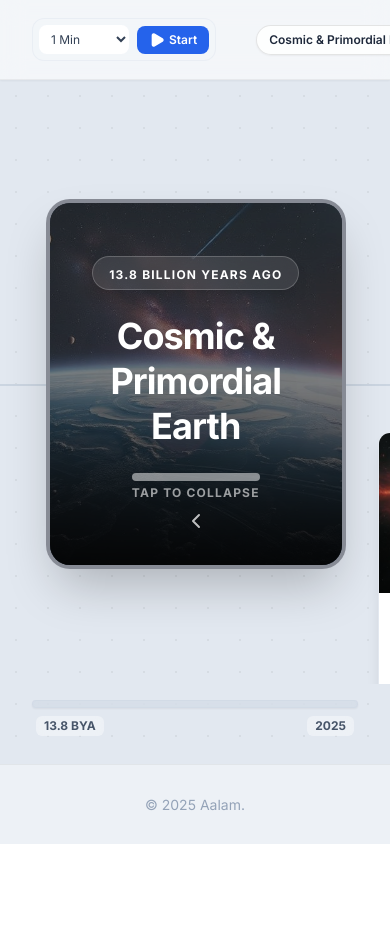
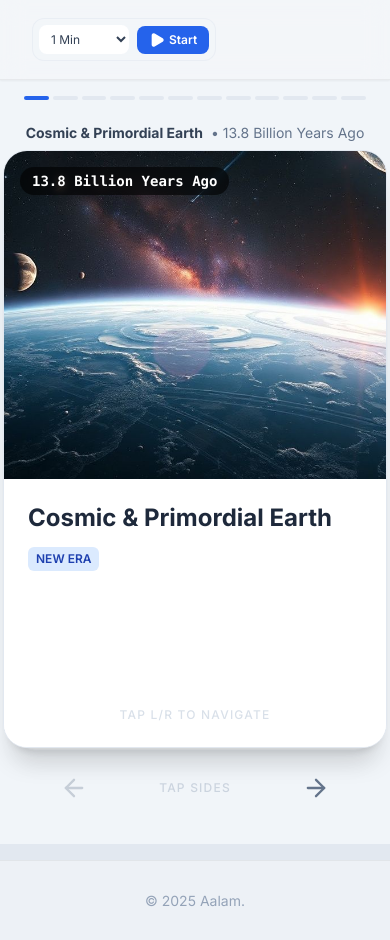
Before and after one commit to 1955mars/AalamEpochCalendar, a React (Vite) app: page / in a window 390 px wide. Before the commit the page ends 844 px from the top, so only its background shows below. Built offline with nearby package versions, Linux system fonts and the light colour scheme.

Commit message:
feat: implement mobile tap navigation and optimized UI

```diff
--- a/App.tsx
+++ b/App.tsx
@@ -4,24 +4,12 @@ import Timeline from './components/Timeline';
 import CinematicBackground from './components/CinematicBackground';
 import CinematicHUD from './components/CinematicHUD';
 import DeepDiveModal from './components/DeepDiveModal';
+import MobileSwipeView from './components/MobileSwipeView';
 import { TimelineEvent, TimelineHandle } from './types';
-import { INITIAL_EVENTS } from './constants';
+import { INITIAL_EVENTS, PHASES } from './constants';
 import { Orbit, ChevronLeft, ChevronRight, Play, Pause, RotateCcw, Clock, XCircle } from 'lucide-react';
 
-const PHASES = [
-  { id: 'Phase 1', title: 'Cosmic & Primordial Earth', bg: 'bg-slate-200' },
-  { id: 'Phase 2', title: 'The Age of Ancient Life', bg: 'bg-orange-100' },
-  { id: 'Phase 3', title: 'Hominid Evolution', bg: 'bg-emerald-100' },
-  { id: 'Phase 4', title: 'The Neolithic Revolution', bg: 'bg-amber-100' },
-  { id: 'Phase 5', title: 'The Bronze Age', bg: 'bg-yellow-100' },
-  { id: 'Phase 6', title: 'The Iron Age & Classical Age', bg: 'bg-rose-100' },
-  { id: 'Phase 7', title: 'The Post-Classical World', bg: 'bg-purple-100' },
-  { id: 'Phase 8', title: 'The Age of Exploration', bg: 'bg-blue-100' },
-  { id: 'Phase 9', title: 'The Age of Revolutions', bg: 'bg-indigo-100' },
-  { id: 'Phase 10', title: 'The Early 20th Century', bg: 'bg-teal-100' },
-  { id: 'Phase 11', title: 'The Cold War Era', bg: 'bg-cyan-100' },
-  { id: 'Phase 12', title: 'The Modern Digital Age', bg: 'bg-fuchsia-100' },
-];
+
 
 const DURATION_OPTIONS = [
   { label: '1 Min', value: 60 * 1000 },
@@ -35,7 +23,15 @@ const DURATION_OPTIONS = [
 const App: React.FC = () => {
   const [events] = useState<TimelineEvent[]>(INITIAL_EVENTS);
   const [currentPhaseId, setCurrentPhaseId] = useState<string>('Phase 1');
+  const [isMobile, setIsMobile] = useState(false);
   const timelineRef = useRef<TimelineHandle>(null);
+
+  useEffect(() => {
+    const checkMobile = () => setIsMobile(window.innerWidth < 768);
+    checkMobile();
+    window.addEventListener('resize', checkMobile);
+    return () => window.removeEventListener('resize', checkMobile);
+  }, []);
 
   // Simulation State
   const [isSimulationActive, setIsSimulationActive] = useState(false);
@@ -258,8 +254,8 @@ const App: React.FC = () => {
           </div>
         </div>
 
-        {/* Right: Phase Navigation (Hidden in Sim Mode to reduce clutter) */}
-        {!isSimulationActive && (
+        {/* Right: Phase Navigation (Hidden in Sim Mode to reduce clutter, and on Mobile to prevent overflow) */}
+        {!isSimulationActive && !isMobile && (
           <div className="flex items-center gap-2 md:gap-4 flex-shrink-0">
             {prevPhase ? (
               <button
@@ -308,12 +304,16 @@ const App: React.FC = () => {
         {/* Timeline Component - HIDDEN during simulation */}
         {!isSimulationActive && (
           <div className="relative z-10 w-full h-full animate-in fade-in zoom-in-95 duration-500">
+            {isMobile ? (
+              <MobileSwipeView events={events} onPhaseChange={setCurrentPhaseId} />
+            ) : (
               <Timeline
                 ref={timelineRef}
                 events={events}
                 onPhaseChange={setCurrentPhaseId}
                 maxIndex={currentEventIndex}
               />
+            )}
           </div>
         )}
       </main>
--- /dev/null
+++ b/components/MobileSwipeView.tsx
@@ -0,0 +1,176 @@
+
+import React, { useState } from 'react';
+import { TimelineEvent } from '../types';
+import { PHASES } from '../constants';
+import CachedImage from './CachedImage';
+import { ArrowLeft, ArrowRight, RotateCcw } from 'lucide-react';
+
+interface MobileSwipeViewProps {
+    events: TimelineEvent[];
+    onPhaseChange?: (phase: string) => void;
+}
+
+const MobileSwipeView: React.FC<MobileSwipeViewProps> = ({ events, onPhaseChange }) => {
+    const [currentIndex, setCurrentIndex] = useState(0);
+
+    // Navigation Handlers
+    const handleBack = (e?: React.MouseEvent) => {
+        e?.stopPropagation();
+        const newIndex = currentIndex - 1;
+        if (newIndex >= 0) {
+            setCurrentIndex(newIndex);
+        }
+    };
+
+    const handleNext = (e?: React.MouseEvent) => {
+        e?.stopPropagation();
+        if (currentIndex < events.length) {
+            setCurrentIndex(prev => prev + 1);
+        }
+    };
+
+    const handleReset = () => {
+        setCurrentIndex(0);
+    };
+
+    const currentEvent = events[currentIndex];
+    const nextEvent = events[currentIndex + 1];
+
+    if (currentIndex >= events.length) {
+        return (
+            <div className="flex flex-col items-center justify-center h-screen bg-slate-900 text-white p-8 text-center">
+                <h2 className="text-2xl font-bold mb-4">Timeline Completed!</h2>
+                <p className="mb-8 text-slate-400">You have journeyed through all of history.</p>
+                <button
+                    onClick={handleReset}
+                    className="flex items-center gap-2 px-6 py-3 bg-blue-600 rounded-full font-semibold hover:bg-blue-500 transition-colors"
+                >
+                    <RotateCcw size={20} />
+                    Start Over
+                </button>
+            </div>
+        );
+    }
+
+    // Helper component for the Card UI
+    const EventCard = ({ event, isBackground = false }: { event: TimelineEvent, isBackground?: boolean }) => (
+        <div
+            className={`w-full h-full bg-white rounded-3xl shadow-xl overflow-hidden flex flex-col border border-slate-200 absolute inset-0 transition-transform duration-300 ${isBackground ? 'scale-95 translate-y-4 opacity-50' : 'scale-100 z-10'}`}
+        >
+            {/* Image Area */}
+            <div className="h-[55%] w-full relative bg-slate-200">
+                <CachedImage
+                    src={event.imageUrl}
+                    alt={event.title}
+                    className="w-full h-full object-cover"
+                />
+                <div className="absolute top-4 left-4 bg-black/60 backdrop-blur-sm text-white px-3 py-1 rounded-full text-sm font-mono font-bold">
+                    {event.year}
+                </div>
+            </div>
+
+            {/* Text Area */}
+            <div className="flex-1 p-6 flex flex-col justify-between bg-white">
+                <div>
+                    <h3 className="text-2xl font-bold text-slate-800 leading-tight mb-3">
+                        {event.title}
+                    </h3>
+                    {event.type === 'phase_marker' ? (
+                        <div className="inline-block bg-blue-100 text-blue-800 text-xs px-2 py-1 rounded-md font-semibold mb-2">
+                            NEW ERA
+                        </div>
+                    ) : null}
+                    <p className="text-slate-600 text-sm leading-relaxed line-clamp-4">
+                        {event.description}
+                    </p>
+                </div>
+                <div className="flex justify-center items-center mt-4 text-xs font-mono text-slate-400 h-4">
+                    {currentIndex < 3 && (
+                        <div className="text-slate-300 uppercase tracking-widest font-sans font-medium animate-pulse">
+                            Tap L/R to Navigate
+                        </div>
+                    )}
+                </div>
+            </div>
+        </div>
+    );
+
+    return (
+        <div className="flex flex-col items-center h-[calc(100vh-80px)] w-full bg-slate-100 pt-4 pb-8">
+            {/* Phase Progress Bar */}
+            <div className="w-full px-6 flex gap-1 mb-6 flex-none">
+                {PHASES.map((phase, idx) => {
+                    const currentPhaseIdx = PHASES.findIndex(p => p.id === (currentEvent?.phase || 'Phase 1'));
+                    const isActive = idx === currentPhaseIdx;
+                    const isPast = idx < currentPhaseIdx;
+
+                    return (
+                        <div
+                            key={phase.id}
+                            className={`h-1 flex-1 rounded-full transition-colors duration-300 ${isActive ? 'bg-blue-600' :
+                                isPast ? 'bg-blue-300' :
+                                    'bg-slate-200'
+                                }`}
+                        />
+                    );
+                })}
+            </div>
+
+            {/* Phase Name Header (Compact) */}
+            <div className="w-full text-center px-4 mb-2 flex-none z-10 relative">
+                <h2 className="text-sm font-bold text-slate-700 leading-tight">
+                    {PHASES.find(p => p.id === currentEvent?.phase)?.title || currentEvent?.phase || 'Unknown Phase'}
+                    <span className="font-normal text-slate-500 ml-2">
+                        • {currentEvent?.year}
+                    </span>
+                </h2>
+            </div>
+
+            {/* Tap Navigation Container */}
+            <div className="relative w-full max-w-sm flex-grow mb-4">
+                {/* Background Card (Preview) */}
+                {nextEvent && <EventCard event={nextEvent} isBackground={true} />}
+
+                {/* Current Card */}
+                <EventCard event={currentEvent} />
+
+                {/* Invisible Click Zones */}
+                {/* Left 30% -> Back */}
+                <div
+                    className="absolute top-0 left-0 w-[30%] h-full z-20 cursor-pointer active:bg-black/5 transition-colors"
+                    onClick={handleBack}
+                    title="Previous"
+                />
+
+                {/* Right 70% -> Next */}
+                <div
+                    className="absolute top-0 right-0 w-[70%] h-full z-20 cursor-pointer active:bg-black/5 transition-colors"
+                    onClick={handleNext}
+                    title="Next"
+                />
+            </div>
+
+            {/* Explicit Navigation Buttons (Footer) */}
+            <div className="w-full px-12 flex justify-between items-center text-slate-400 flex-none h-12">
+                <button
+                    onClick={handleBack}
+                    disabled={currentIndex === 0}
+                    className="p-3 rounded-full hover:bg-slate-200 transition-colors disabled:opacity-30 disabled:hover:bg-transparent text-slate-500 z-30 pointer-events-auto"
+                    aria-label="Previous Event"
+                >
+                    <ArrowLeft size={28} />
+                </button>
+                <span className="text-xs uppercase tracking-widest font-medium opacity-40">Tap Sides</span>
+                <button
+                    onClick={handleNext}
+                    className="p-3 rounded-full hover:bg-slate-200 transition-colors text-slate-500 z-30 pointer-events-auto"
+                    aria-label="Next Event"
+                >
+                    <ArrowRight size={28} />
+                </button>
+            </div>
+        </div>
+    );
+};
+
+export default MobileSwipeView;
--- a/constants.ts
+++ b/constants.ts
@@ -2,6 +2,22 @@
 import { TimelineEvent } from './types';
 
 // getImg helper removed (images are now static)
+
+
+export const PHASES = [
+  { id: 'Phase 1', title: 'Cosmic & Primordial Earth', bg: 'bg-slate-200' },
+  { id: 'Phase 2', title: 'The Age of Ancient Life', bg: 'bg-orange-100' },
+  { id: 'Phase 3', title: 'Hominid Evolution', bg: 'bg-emerald-100' },
+  { id: 'Phase 4', title: 'The Neolithic Revolution', bg: 'bg-amber-100' },
+  { id: 'Phase 5', title: 'The Bronze Age', bg: 'bg-yellow-100' },
+  { id: 'Phase 6', title: 'The Iron Age & Classical Age', bg: 'bg-rose-100' },
+  { id: 'Phase 7', title: 'The Post-Classical World', bg: 'bg-purple-100' },
+  { id: 'Phase 8', title: 'The Age of Exploration', bg: 'bg-blue-100' },
+  { id: 'Phase 9', title: 'The Age of Revolutions', bg: 'bg-indigo-100' },
+  { id: 'Phase 10', title: 'The Early 20th Century', bg: 'bg-teal-100' },
+  { id: 'Phase 11', title: 'The Cold War Era', bg: 'bg-cyan-100' },
+  { id: 'Phase 12', title: 'The Modern Digital Age', bg: 'bg-fuchsia-100' },
+];
 
 export const INITIAL_EVENTS: TimelineEvent[] = [
   // --- PHASE 1: Cosmic & Primordial Earth ---
```
Also changed, not shown: package.json (line endings or trailing spaces), 1 other file (tests, documents, lock files or other folders). Lines whose indentation alone changed are shown as unchanged.
